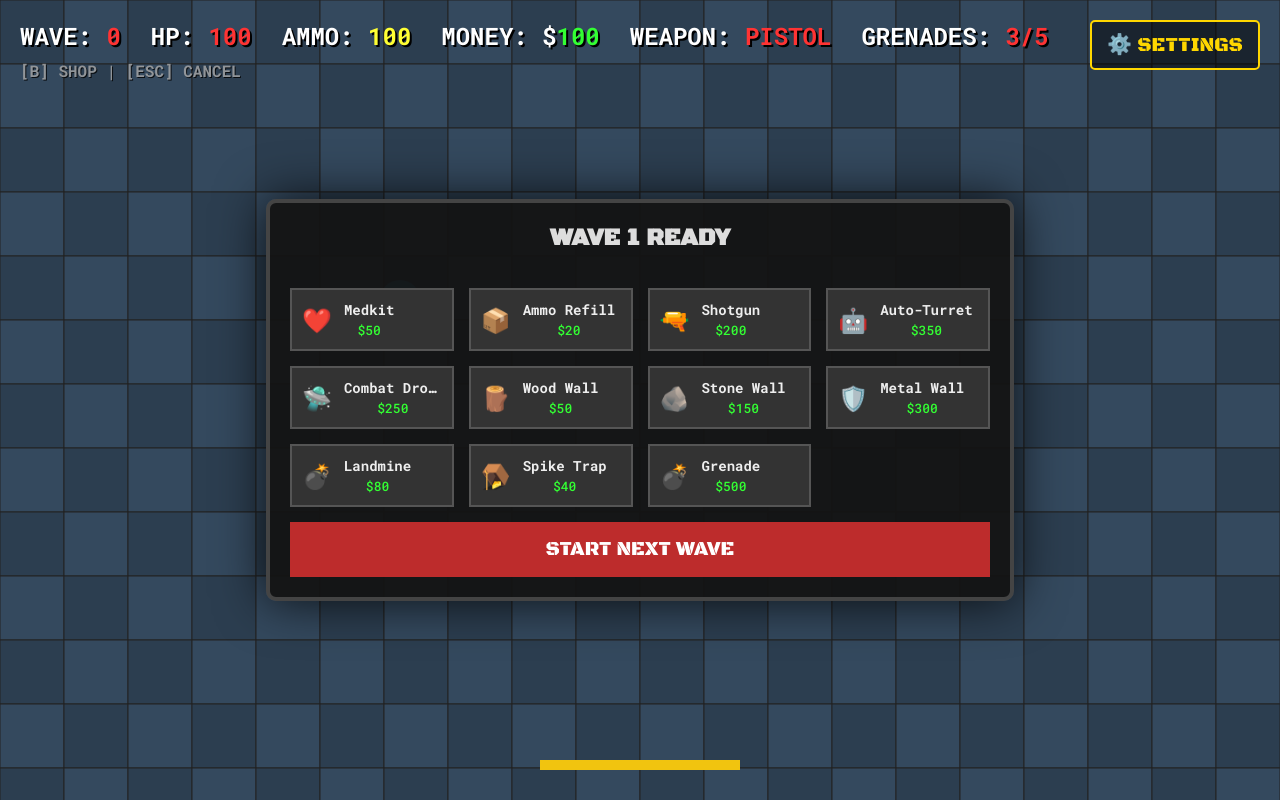
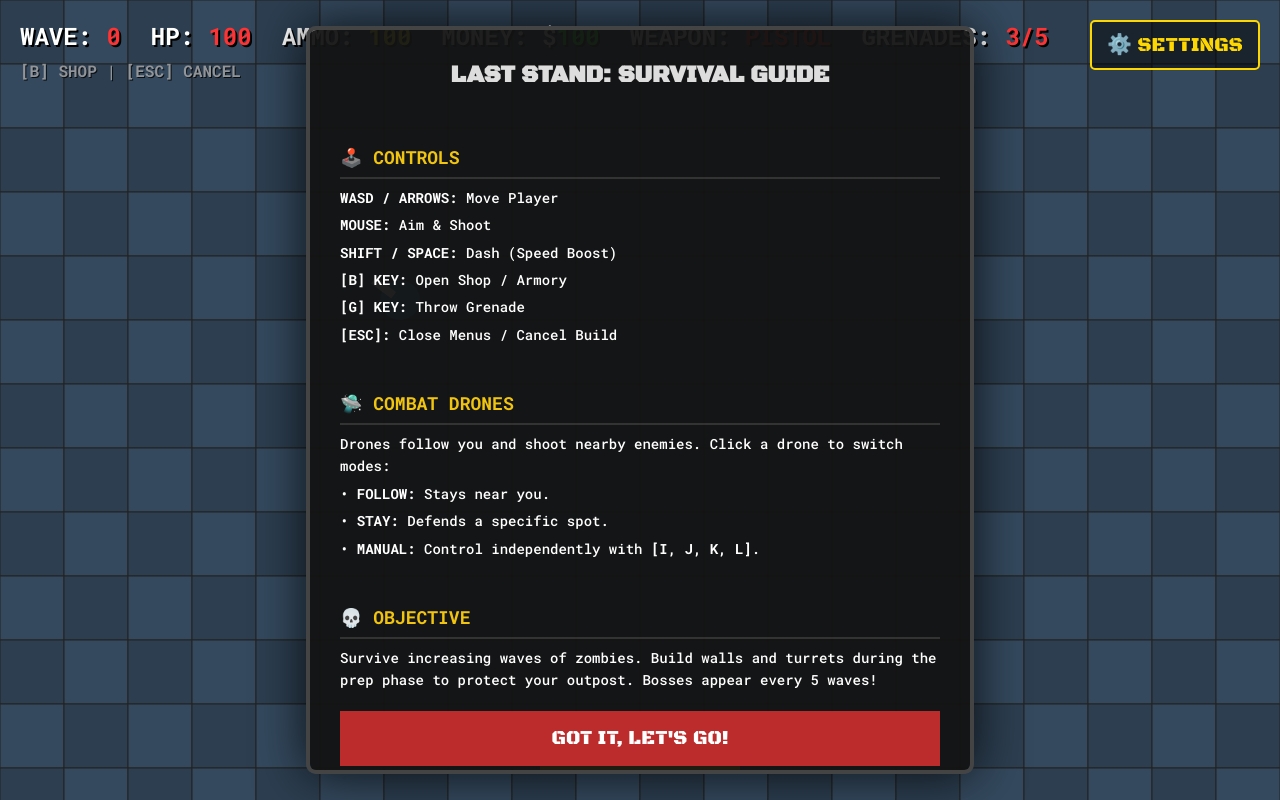
Before and after one commit to rishaandhir-polar/last-stand, a website: page index.html in a window 1280 px wide. Drawn offline with Linux system fonts and the light colour scheme; no server answers.

Commit message:
Feat: Added Field Manual (Tutorial) and fixed reload loop bug

```diff
--- a/app-version.json
+++ b/app-version.json
@@ -1,4 +1,4 @@
 {
     "version": "1.0.4",
-    "timestamp": 1739311200000
+    "timestamp": 1741997322000
 }
--- a/index.html
+++ b/index.html
@@ -18,6 +18,33 @@
             <div class="stat">MONEY: $<span id="money-val">0</span></div>
             <div class="stat">WEAPON: <span id="weapon-val">PISTOL</span></div>
             <div class="stat">GRENADES: <span id="grenade-val">0/5</span></div>
+        </div>
+
+        <div id="field-manual" class="hidden">
+            <h2>LAST STAND: SURVIVAL GUIDE</h2>
+            <div class="manual-content">
+                <div class="manual-section">
+                    <h3>🕹️ CONTROLS</h3>
+                    <p><b>WASD / ARROWS:</b> Move Player</p>
+                    <p><b>MOUSE:</b> Aim & Shoot</p>
+                    <p><b>SHIFT / SPACE:</b> Dash (Speed Boost)</p>
+                    <p><b>[B] KEY:</b> Open Shop / Armory</p>
+                    <p><b>[G] KEY:</b> Throw Grenade</p>
+                    <p><b>[ESC]:</b> Close Menus / Cancel Build</p>
+                </div>
+                <div class="manual-section">
+                    <h3>🛸 COMBAT DRONES</h3>
+                    <p>Drones follow you and shoot nearby enemies. Click a drone to switch modes:</p>
+                    <p>• <b>FOLLOW:</b> Stays near you.</p>
+                    <p>• <b>STAY:</b> Defends a specific spot.</p>
+                    <p>• <b>MANUAL:</b> Control independently with <b>[I, J, K, L]</b>.</p>
+                </div>
+                <div class="manual-section">
+                    <h3>💀 OBJECTIVE</h3>
+                    <p>Survive increasing waves of zombies. Build walls and turrets during the prep phase to protect your outpost. Bosses appear every 5 waves!</p>
+                </div>
+            </div>
+            <button onclick="closeManual()" class="close-btn">GOT IT, LET'S GO!</button>
         </div>
 
         <div id="shop-hint">[B] SHOP | [ESC] CANCEL</div>
--- a/input.js
+++ b/input.js
@@ -30,6 +30,7 @@ GAME.setupInput = function (state) {
             state.buildMode = null;
             GAME.closeShop();
             GAME.closeTurretMenu(state);
+            GAME.closeManual(state);
             document.getElementById('settings-menu').classList.add('hidden');
         }
     });
@@ -44,7 +45,8 @@ GAME.setupInput = function (state) {
         const isMenuOpen = !document.getElementById('shop-menu').classList.contains('hidden') ||
             !document.getElementById('settings-menu').classList.contains('hidden') ||
             !document.getElementById('turret-menu').classList.contains('hidden') ||
-            !document.getElementById('drone-menu').classList.contains('hidden');
+            !document.getElementById('drone-menu').classList.contains('hidden') ||
+            !document.getElementById('field-manual').classList.contains('hidden');
 
         if (e.button === 0) {
             if (isMenuOpen) return;
--- a/script.js
+++ b/script.js
@@ -12,7 +12,7 @@
         GAME.setupInput(state);
         GAME.soundManager.loadAllSounds();
 
-        GAME.openShop(state);
+        GAME.openManual(state);
         GAME.updateHUD(state);
 
         // Auto-Update Logic
@@ -21,7 +21,8 @@
             try {
                 const response = await fetch('app-version.json?t=' + Date.now());
                 const data = await response.json();
-                if (data.version !== GAME.currentVersion) {
+                // Only update if the server version is strictly GREATER than current
+                if (data.version && data.version > GAME.currentVersion) {
                     GAME.showNotification("UPDATE FOUND", "Installing new version...");
                     setTimeout(() => location.reload(), 2000);
                 }
@@ -81,6 +82,7 @@
     window.closeTurretMenu = () => GAME.closeTurretMenu(GAME.state);
     window.upgradeDrone = (type) => GAME.upgradeDrone(GAME.state, type);
     window.closeDroneMenu = () => GAME.closeDroneMenu(GAME.state);
+    window.closeManual = () => GAME.closeManual(GAME.state);
     window.toggleSettings = () => GAME.toggleSettings();
     window.toggleMusic = () => {
         const muted = GAME.soundManager.toggleMusic();
--- a/ui.css
+++ b/ui.css
@@ -38,24 +38,48 @@
 #game-over,
 #settings-menu,
 #turret-menu,
-#drone-menu {
+#drone-menu,
+#field-manual {
     position: absolute;
     top: 50%;
     left: 50%;
     transform: translate(-50%, -50%);
     background: rgba(20, 20, 20, 0.95);
     border: 4px solid #444;
-    padding: 40px;
+    padding: 30px;
     text-align: center;
     pointer-events: auto;
     border-radius: 10px;
     box-shadow: 0 0 50px rgba(0, 0, 0, 0.8);
     display: flex;
     flex-direction: column;
+    gap: 15px;
+    width: 600px;
+    max-width: 90vw;
+    max-height: 85vh;
+    overflow-y: auto;
+    z-index: 100;
+}
+
+.manual-content {
+    display: flex;
+    flex-direction: column;
     gap: 20px;
-    min-width: 300px;
-    max-height: 80vh;
-    overflow-y: auto;
+    text-align: left;
+    font-size: 14px;
+    line-height: 1.6;
+}
+
+.manual-section h3 {
+    color: #f1c40f;
+    margin-bottom: 8px;
+    font-size: 18px;
+    border-bottom: 2px solid #333;
+    padding-bottom: 5px;
+}
+
+.manual-section p {
+    margin: 5px 0;
 }
 
 #shop-menu {
--- a/ui.js
+++ b/ui.js
@@ -79,6 +79,18 @@ GAME.closeDroneMenu = function (state) {
     if (menu) menu.classList.add('hidden');
 };
 
+GAME.openManual = function (state) {
+    const manual = document.getElementById('field-manual');
+    if (manual) manual.classList.remove('hidden');
+};
+
+GAME.closeManual = function (state) {
+    const manual = document.getElementById('field-manual');
+    if (manual) manual.classList.add('hidden');
+    // Open shop after closing initial manual
+    GAME.openShop(state);
+};
+
 GAME.updateControlDesc = function (mode) {
     const desc = document.getElementById('control-desc');
     const btn = document.getElementById('control-mode-btn');
```
